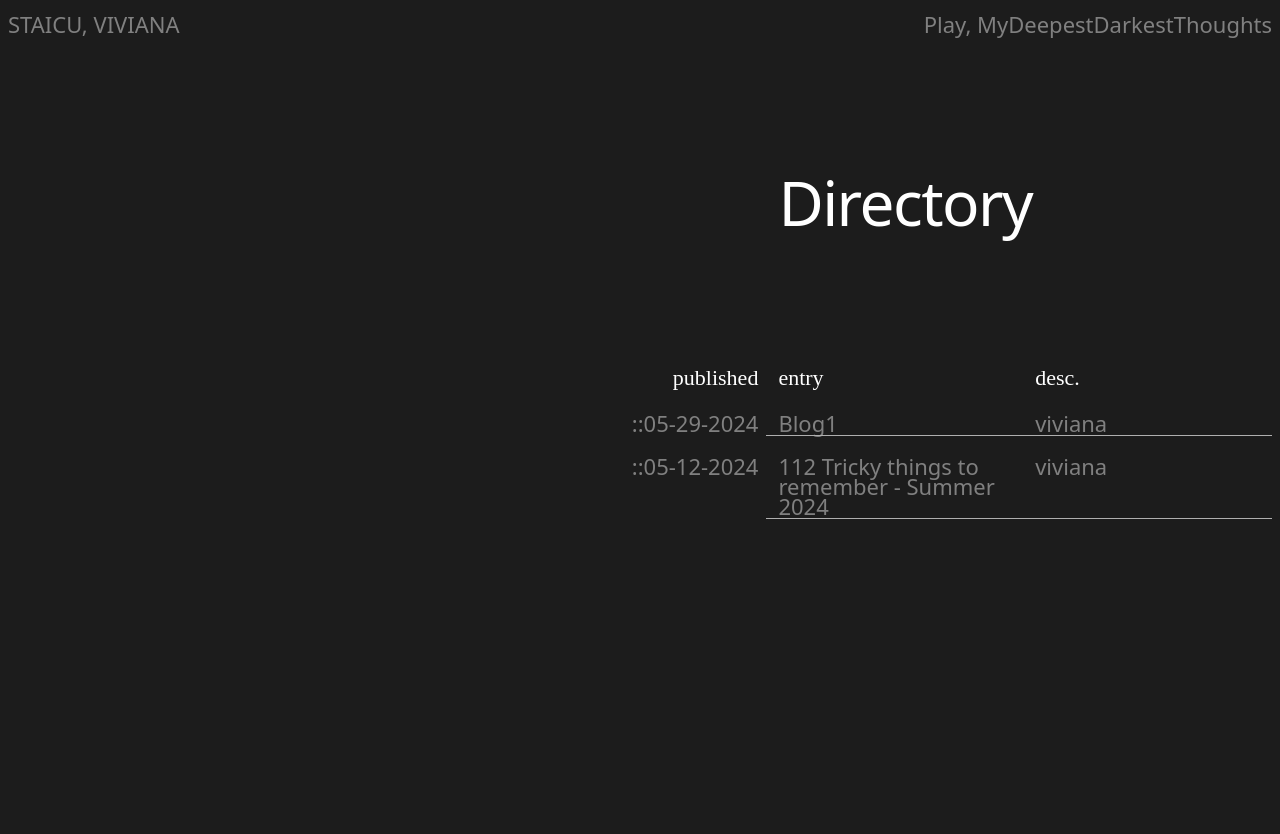
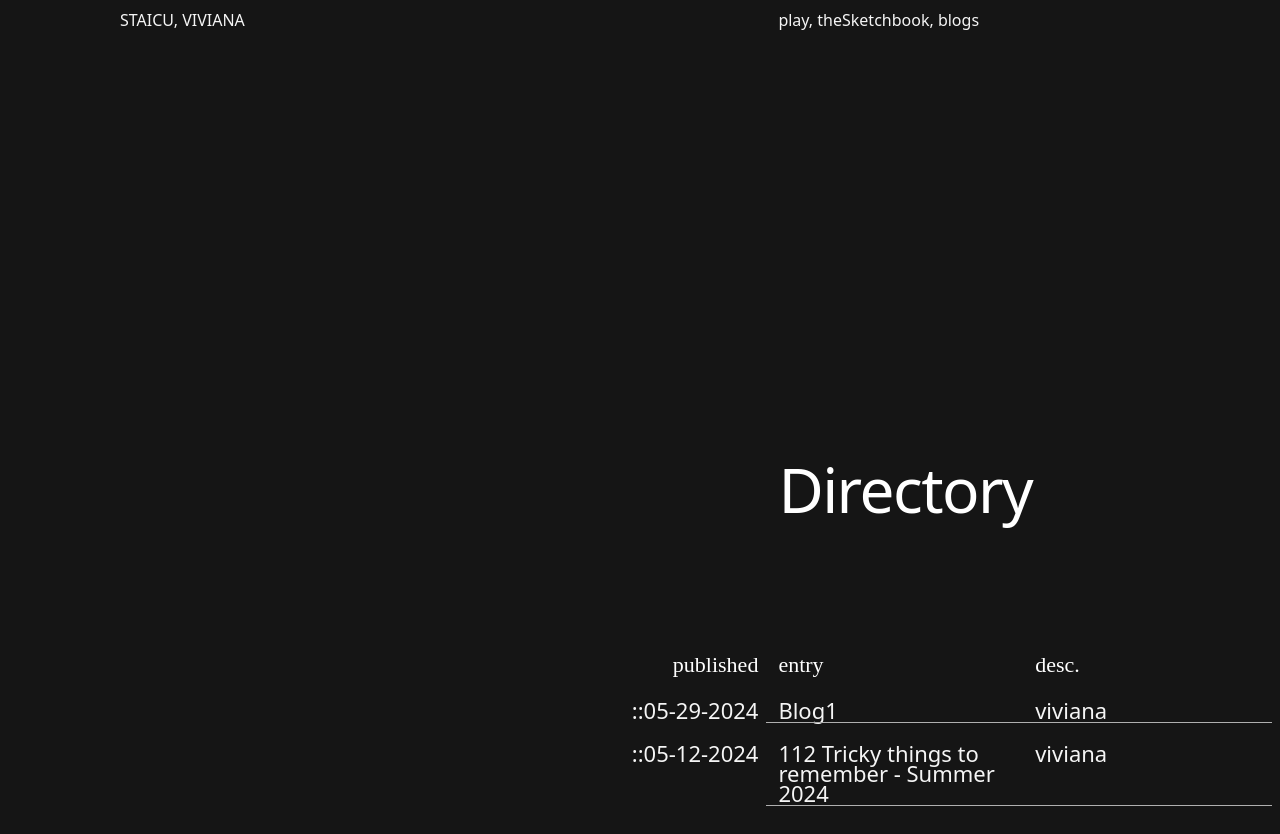
Before and after one commit to viviciu/viviciu.github.io, a Next.js app in the folder portfolio/: page /blogs in a window 1280 px wide. Before the commit the page ends 800 px from the top, so only its background shows below. Built offline with nearby package versions, Linux system fonts and the light colour scheme.

Commit message:
made horizontal scroll, built footer, made nav 5-col grid

```diff
--- a/portfolio/app/_components/Footer.jsx
+++ b/portfolio/app/_components/Footer.jsx
@@ -2,7 +2,15 @@ import React from 'react'
 
 const Footer = () => {
   return (
-    <div>Footer</div>
+    <main>
+      <h1 className="uppercase lg:text-[26rem] tracking-tighter font-bold m-0">staicu</h1>
+      <div className="grid lg:grid-cols-5 pb-6">
+        <p className="col-start-1">© 2021 staicu. All rights reserved.</p>
+        {/* LEFT OFF HERE WORKING ON ALIGNING GRID IN FOOTER. NEXT STEPS: FIX THE HORIZONTAL SCROLL! */}
+        <p className='col-start-3 self-end'>a.</p>
+        <p className='col-start-4'>Margaret Morrison Carnegie Hall, <br /> Pittsburgh, PA 15213</p>
+      </div>
+    </main>
   )
 }
 
--- a/portfolio/app/_components/HorizontalScrollCarousel.jsx
+++ b/portfolio/app/_components/HorizontalScrollCarousel.jsx
@@ -1,21 +1,19 @@
 "use client"
 import { motion, useTransform, useScroll } from "framer-motion";
 import { useRef } from "react";
+import Image from "next/image";
+import myPhoto from "./edit-03512-3.jpg"
 
 const Example = () => {
   return (
-    <div className="bg-neutral-800">
+    <div className="">
       <div className="flex h-48 items-center justify-center">
-        <span className="font-semibold uppercase text-neutral-500">
-          [ work ]
+        <span className="font-semibold uppercase">
+          [ the work ]
         </span>
       </div>
       <HorizontalScrollCarousel />
-      <div className="flex h-48 items-center justify-center">
-        <span className="font-semibold uppercase text-neutral-500">
-          Scroll up
-        </span>
-      </div>
+
     </div>
   );
 };
@@ -29,7 +27,7 @@ const HorizontalScrollCarousel = () => {
   const x = useTransform(scrollYProgress, [0, 1], ["1%", "-95%"]);
 
   return (
-    <section ref={targetRef} className="relative h-[300vh] bg-neutral-900">
+    <section ref={targetRef} className="relative h-[300vh]">
       {/* <div className="sticky top-0 flex h-screen items-center overflow-hidden">
         <motion.div style={{ x }} className="flex gap-4">
           {cards.map((card) => {
@@ -75,14 +73,10 @@ const Card = ({ card }) => {
           backgroundPosition: "center",
         }}
         className="absolute inset-0 z-0 transition-transform duration-300 group-hover:scale-110"
-      ></div>
-      <div className="absolute inset-0 z-10 grid place-content-center">
-        <p className="p-8 text-6xl uppercase text-white">
-          {card.title}
-        </p>
-      </div>
+      ><Image src={myPhoto}
+      alt="project photo" /></div>
     </div>
-    <div className="text-neutral-500 text-left">{card.title}</div>
+    <div className="text-left">{card.title}</div>
     </div>
     </>
   );
--- a/portfolio/app/_components/Navbar.jsx
+++ b/portfolio/app/_components/Navbar.jsx
@@ -6,16 +6,20 @@ import React from 'react'
 const Navbar = () => {
   return (
     <header>
-      <nav className='flex justify-between text-lg sticky top-0'>
-        <div className='flex space-x-4'>
+      {/* nav originally had className="flex justify-between text-lg sticky top-0"  */}
+      <nav className='grid
+      lg:grid-cols-5
+      gap-5 w-full h-80
+      grid-cols-3'>
+        <div className='lg:col-start-1 justify-self-end uppercase'>
           {/* Apple logo if you wanted to throw in a logo i guess */}
           {/* <Image src={appleImg} /> */}
           <Link
-          href='/'>STAICU, VIVIANA</Link>
+          href='/'>staicu, viviana</Link>
         </div>
 
-        <div>
-          {['Play', 'MyDeepestDarkestThoughts'].map((item, index, array) => (
+        <div className='lg:col-start-4'>
+          {['play', 'theSketchbook', 'blogs'].map((item, index, array) => (
             // The React.Fragment is used to group the elements together without adding an extra node to the DOM. The key prop is moved to the React.Fragment because keys should be on the outermost element returned by map.
             <React.Fragment key={item}>
               <Link
--- a/portfolio/app/globals.css
+++ b/portfolio/app/globals.css
@@ -33,13 +33,14 @@
 body {
   /* color is the font color */
   /* see some tailwind preset colors: https://tailwindcss.com/docs/customizing-colors */
-  color: grey;
+  color: #F5F5F5;
   width: 100dvw;
   overflow: hidden; /* hides both x and y direction scrollbars -> see https://www.w3schools.com/howto/howto_css_hide_scrollbars.asp */
   height: 100%;
-  background: rgb(28,28,28); /* tailwind equivalent util: bg-zinc-900 */
+  background: #151515; /* tailwind equivalent util: bg-zinc-900 */
   border-color: #3b3b3b;
   user-select: none;
+
   /* font-family: CMU Serif; */
 }
 
@@ -53,102 +54,3 @@ canvas {
   position: relative;
   max-width: 1120px;
 }
-
-
-
-
-/* CAN DELETE... FROM APPLE SITE TUTORIAL */
-
-@layer utilities {
-  .flex-center {
-    @apply flex items-center justify-center
-  }
-
-  .nav-height {
-    @apply h-[calc(100vh-60px)]
-  }
-
-  .btn {
-    @apply px-5 py-2 rounded-3xl bg-blue my-5 hover:bg-transparent border border-transparent hover:border hover:text-blue hover:border-blue
-  }
-
-  .color-container {
-    @apply flex items-center justify-center px-4 py-4 rounded-full bg-gray-300 backdrop-blur
-  }
-
-  .size-btn-container {
-    @apply flex items-center justify-center p-1 rounded-full bg-gray-300 backdrop-blur ml-3 gap-1
-  }
-
-  .size-btn {
-    @apply w-10 h-10 text-sm flex justify-center items-center bg-white text-black rounded-full transition-all
-  }
-
-  .common-padding {
-    @apply sm:py-32 py-20 sm:px-10 px-5
-  }
-
-  .section-heading {
-    @apply text-gray lg:text-6xl md:text-5xl text-3xl lg:mb-0 mb-5 font-medium opacity-0 translate-y-20
-  }
-
-  .feature-text {
-    @apply text-gray max-w-md text-lg md:text-xl font-semibold opacity-0 translate-y-[100px]
-  }
-
-  .feature-text-container {
-    @apply w-full flex-center flex-col md:flex-row mt-10 md:mt-16 gap-5
-  }
-
-  .feature-video {
-    @apply w-full h-full object-cover object-center scale-150 opacity-0
-  }
-
-  .feature-video-container {
-    @apply w-full flex flex-col md:flex-row gap-5 items-center
-  }
-
-  .link {
-    @apply text-blue hover:underline cursor-pointer flex items-center text-xl opacity-0 translate-y-20
-  }
-
-  .control-btn {
-    @apply ml-4 p-4 rounded-full bg-gray-300 backdrop-blur flex-center
-  }
-
-  .hero-title {
-    @apply text-center font-semibold text-3xl text-gray-100 opacity-0 max-md:mb-10
-  }
-
-  .hiw-title {
-    @apply text-4xl md:text-7xl font-semibold text-center
-  }
-
-  .hiw-subtitle {
-    @apply text-gray font-semibold text-xl md:text-2xl py-10 text-center
-  }
-
-  .hiw-video {
-    @apply absolute w-[95%] h-[90%] rounded-[56px] overflow-hidden
-  }
-
-  .hiw-text-container {
-    @apply flex md:flex-row flex-col justify-between items-start gap-24
-  }
-
-  .hiw-text {
-    @apply text-gray text-xl font-normal md:font-semibold
-  }
-
-  .hiw-bigtext {
-    @apply text-white text-3xl md:text-5xl font-normal md:font-semibold my-2
-  }
-
-  .video-carousel_container {
-    @apply relative sm:w-[70vw] w-[88vw] md:h-[70vh] sm:h-[50vh] h-[35vh]
-  }
-
-  .g_fadeIn {
-    @apply opacity-0 translate-y-[100px]
-  }
-}
```
